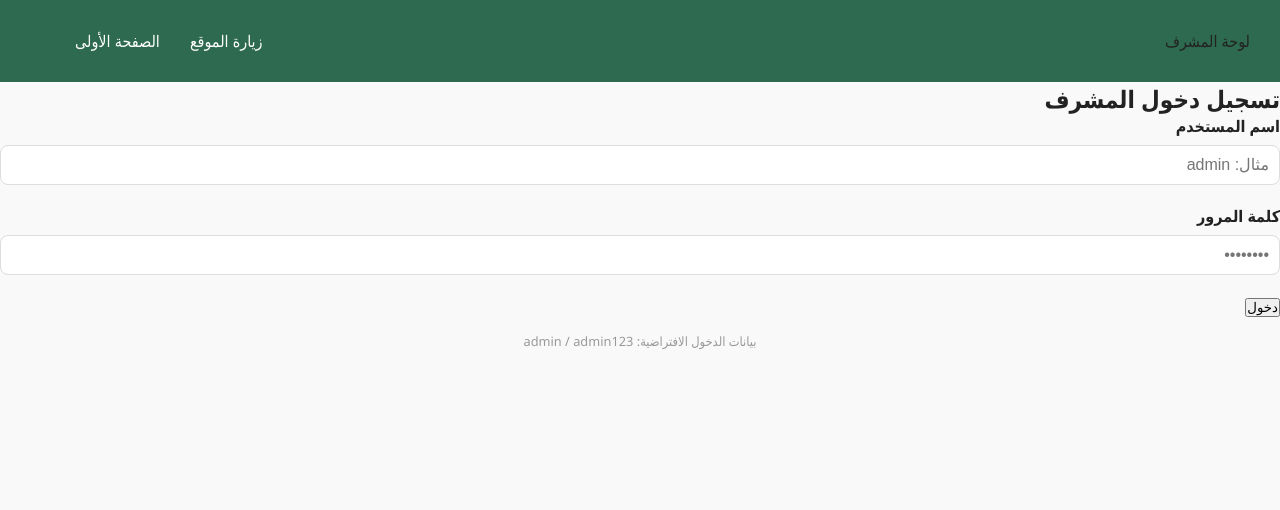
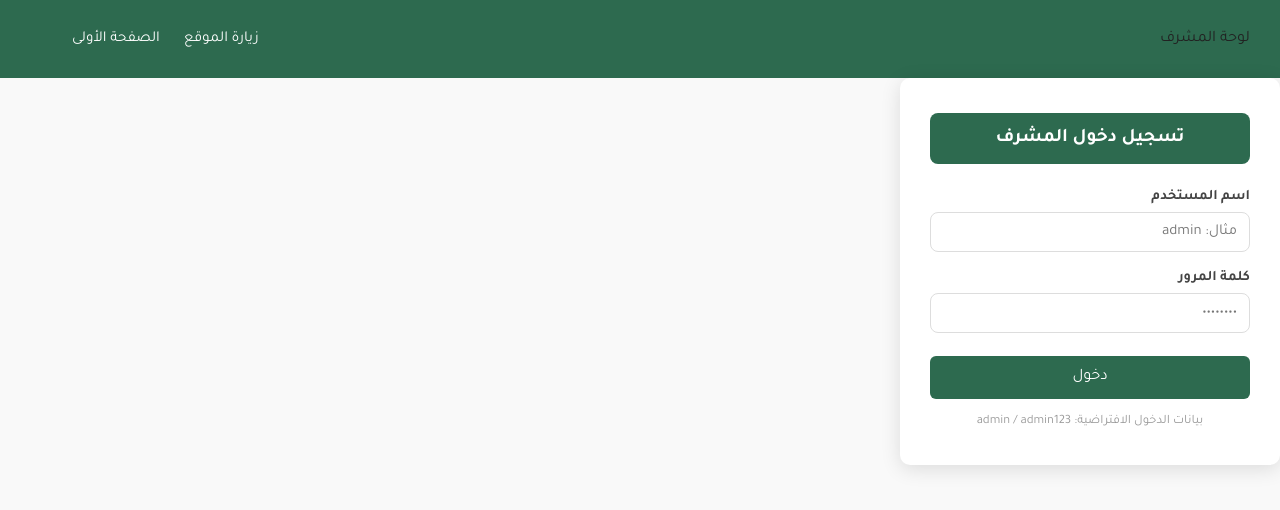
Before and after one commit to Raneemts/Web-project, a PHP site: page /admin/login.php in a window 1280 px wide. Shown: the top 510 px of the page. Run offline with PHP 8.4, Linux system fonts and the light colour scheme.

Commit message:
Refactor CSS styles and add new variablese

```diff
--- a/web_project/CSS/style.css
+++ b/web_project/CSS/style.css
@@ -1,6 +1,8 @@
 /* ===== ROOT VARIABLES ===== */
 :root {
     --green: #2d6a4f;
+    --green-light: #52b788;
+    --green-dark: #1b4332;
     --gold: #b5943a;
     --bg: #f9f9f9;
     --text: #222;
@@ -19,14 +20,16 @@ body.night {
 * { margin: 0; padding: 0; box-sizing: border-box; }
 
 body {
-    font-family: 'Segoe UI', Tahoma, sans-serif;
+    font-family: 'Tajawal', 'Segoe UI', Tahoma, sans-serif;
     direction: rtl;
     background: var(--bg);
     color: var(--text);
-    transition: all 0.3s;
+    transition: background 0.3s, color 0.3s;
 }
 
-/* NAVBAR */
+/* ===========================
+   PUBLIC NAVBAR
+=========================== */
 nav {
     background: var(--nav-bg);
     padding: 15px 30px;
@@ -34,11 +37,53 @@ nav {
     justify-content: space-between;
     align-items: center;
 }
-nav a { color: white; text-decoration: none; margin: 0 15px; }
+nav a {
+    color: white;
+    text-decoration: none;
+    margin: 0 12px;
+    font-size: 0.95rem;
+}
 nav a:hover { color: var(--gold); }
 .logo { color: white; font-size: 1.4rem; font-weight: bold; }
 
-/* NIGHT MODE BUTTON */
+/* ===========================
+   ADMIN NAVBAR
+=========================== */
+.admin-nav {
+    background: #2d6a4f;
+    padding: 13px 25px;
+    display: flex;
+    justify-content: space-between;
+    align-items: center;
+    direction: rtl;
+}
+.admin-brand {
+    color: white;
+    font-weight: bold;
+    font-size: 1.1rem;
+}
+.admin-nav-links {
+    display: flex;
+    align-items: center;
+    gap: 8px;
+    flex-direction: row-reverse;
+}
+.admin-nav-link {
+    color: white;
+    text-decoration: none;
+    font-size: 0.88rem;
+    padding: 7px 15px;
+    border-radius: 5px;
+    transition: opacity 0.2s;
+    background: rgba(255,255,255,0.15);
+}
+.admin-nav-link:hover { opacity: 0.85; }
+.admin-btn-add { background: #1b4332; }
+.admin-btn-logout { background: #dc3545; }
+
+/* ===========================
+   NIGHT MODE BUTTON
+=========================== */
 #nightBtn {
     background: var(--gold);
     border: none;
@@ -81,32 +133,112 @@ nav a:hover { color: var(--gold); }
 .alert-error {
     background: #f8d7da;
     color: #721c24;
-    padding: 15px;
+    padding: 14px 20px;
     border-radius: 8px;
     margin: 15px 0;
+    border: 1px solid #f5c6cb;
 }
 
-/* FORMS */
+/* ===========================
+   LOGIN PAGE
+=========================== */
+.login-page-bg { background: #f0f0f0; }
+.login-center {
+    min-height: calc(100vh - 60px);
+    display: flex;
+    align-items: center;
+    justify-content: center;
+    padding: 40px 20px;
+}
+.login-box {
+    background: white;
+    padding: 35px 30px;
+    border-radius: 10px;
+    width: 380px;
+    box-shadow: 0 4px 20px rgba(0,0,0,0.12);
+}
+.login-box h2 {
+    text-align: center;
+    background: var(--green);
+    color: white;
+    padding: 14px;
+    border-radius: 8px;
+    margin-bottom: 25px;
+    font-size: 1.2rem;
+}
+.btn-submit {
+    width: 100%;
+    background: var(--green);
+    color: white;
+    border: none;
+    padding: 12px;
+    border-radius: 6px;
+    font-size: 1rem;
+    cursor: pointer;
+    font-family: inherit;
+    margin-top: 5px;
+}
+.btn-submit:hover { background: var(--green-dark); }
+
+/* ===========================
+   FORMS
+=========================== */
 .form-container {
-    max-width: 600px;
-    margin: 40px auto;
+    max-width: 620px;
+    margin: 35px auto;
     background: var(--card-bg);
-    padding: 30px;
+    padding: 35px 30px;
     border-radius: 12px;
     box-shadow: 0 4px 20px rgba(0,0,0,0.1);
 }
-.form-group { margin-bottom: 20px; }
-.form-group label { display: block; margin-bottom: 8px; font-weight: bold; }
+.form-title {
+    text-align: center;
+    font-size: 1.3rem;
+    color: var(--green);
+    font-weight: 700;
+    margin-bottom: 25px;
+}
+.form-group { margin-bottom: 18px; }
+.form-group label {
+    display: block;
+    margin-bottom: 6px;
+    font-weight: 600;
+    font-size: 0.9rem;
+    color: #444;
+}
 .form-group input,
 .form-group textarea,
 .form-group select {
     width: 100%;
-    padding: 10px;
+    padding: 10px 12px;
     border: 1px solid #ddd;
     border-radius: 8px;
+    font-size: 0.95rem;
+    font-family: inherit;
+    direction: rtl;
+    background: var(--card-bg);
+    color: var(--text);
+}
+.form-group input:focus,
+.form-group textarea:focus,
+.form-group select:focus {
+    outline: none;
+    border-color: var(--green);
+}
+.form-group textarea { resize: vertical; min-height: 100px; }
+
+.section-title {
     font-size: 1rem;
-    direction: rtl;
+    color: var(--green);
+    font-weight: bold;
+    margin: 20px 0 12px;
+    border-bottom: 2px solid #e0e0e0;
+    padding-bottom: 6px;
 }
+
+/* ===========================
+   BUTTONS
+=========================== */
 .btn-green {
     background: var(--green);
     color: white;
```
Also changed, not shown: other parts of web_project/CSS/style.css (+122 -31 lines).
